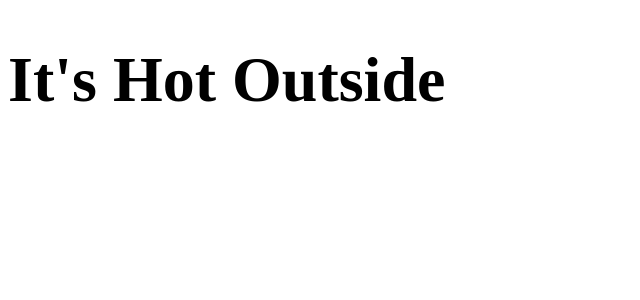
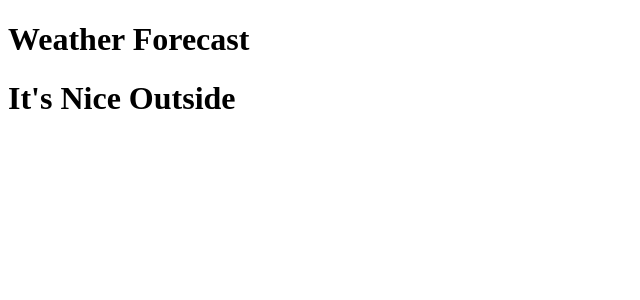
Before and after one commit to prnshjh/Movie-Flix, a React (Vite) app: page / in a window 1280 px wide. Shown: the top 300 px of the page, without its empty margins (0-640 px from the left). Built offline with nearby package versions, Linux system fonts and the light colour scheme.

Commit message:
props-changes

```diff
--- a/src/App.jsx
+++ b/src/App.jsx
@@ -1,15 +1,13 @@
-import React from 'react'
-import Weather from './Components/Weather'
-
+import React from 'react';
+import Weather from './Components/Weather';
 
 const App = () => {
   return (
     <div>
-      <h1>
-        <Weather temperature={26}/>
-      </h1>
+      <h1>Weather Forecast</h1>
+      <Weather temperature={22}/>
     </div>
-  )
+  );
 }
 
-export default App
+export default App;
--- a/src/Components/Weather.jsx
+++ b/src/Components/Weather.jsx
@@ -1,12 +1,11 @@
 import React from 'react';
 
-const Weather = ({ props }) => {
-    const temperature = props;
+const Weather = ({ temperature }) => {
     return (
         <div>
             {temperature < 15 ? (
                 <h1>It's Cool Outside</h1>
-            ) : temperature > 15 && temperature < 25 ? (
+            ) : temperature >= 15 && temperature < 25 ? (
                 <h1>It's Nice Outside</h1>
             ) : (
                 <h1>It's Hot Outside</h1>
```
